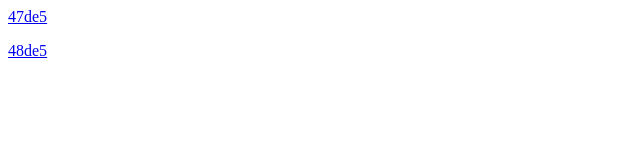
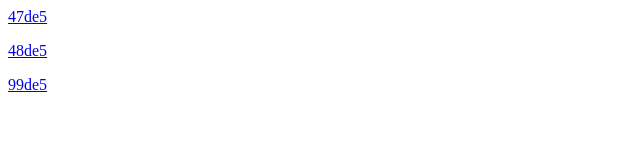
Before and after one commit to hn-88/testrefer, a plain HTML site: page index.html in a window 1280 px wide. Shown: the full height of the page, 0-640 px from the left. Drawn offline with Linux system fonts and the light colour scheme.

Commit message:
Update index.html to add direct course link

```diff
--- a/index.html
+++ b/index.html
@@ -11,5 +11,7 @@
 <a href=
 "https://swayam.srisathyasaividyavahini.org?instituteCode=SWAY-99-730470&referralid=48de57b28b8ef0dc708dcf6a4fc9d8a2">48de5</a>
 </p>
+  <p><a href=
+"https://swayam.srisathyasaividyavahini.org/course/view.php?id=171&instituteCode=SWAY-99-730470&referralid=99de57b28b8ef0dc708dcf6a4fc9d8a2">99de5</a></p>
 </body>
 </html>
```
